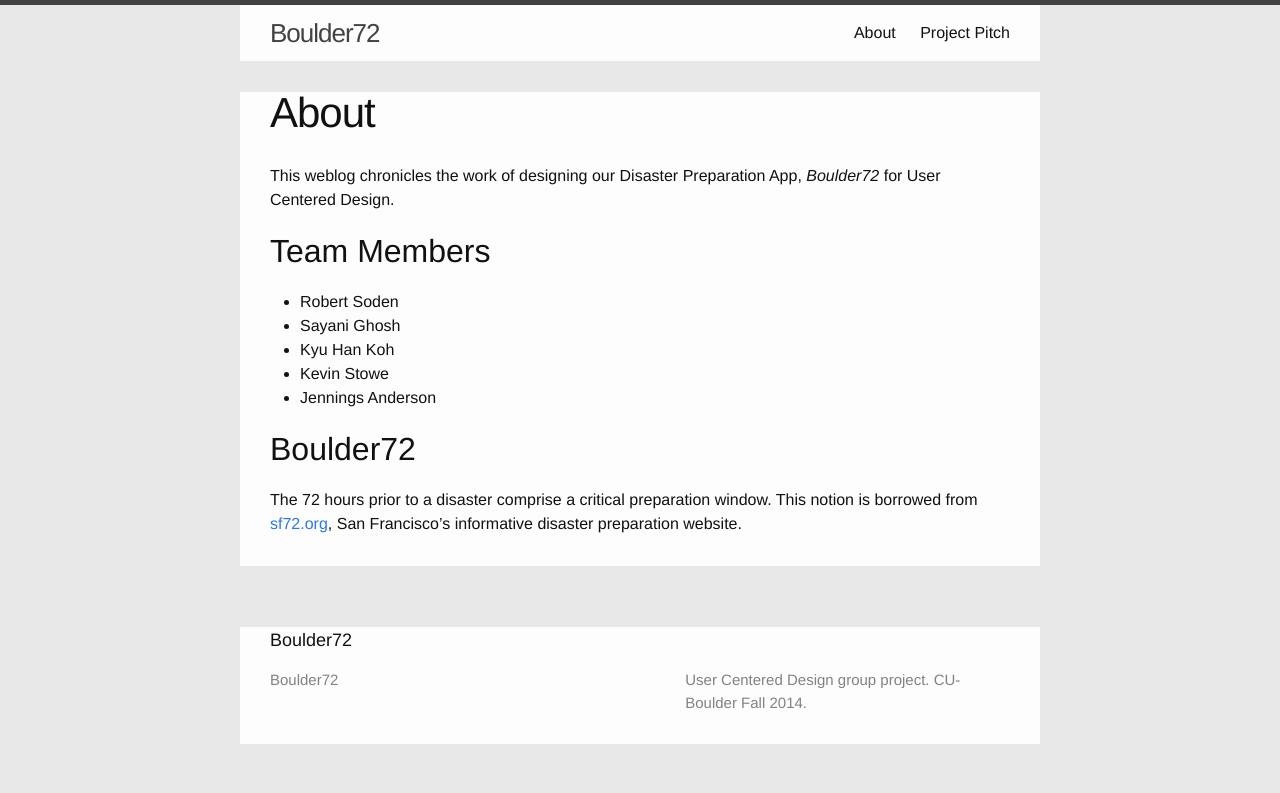
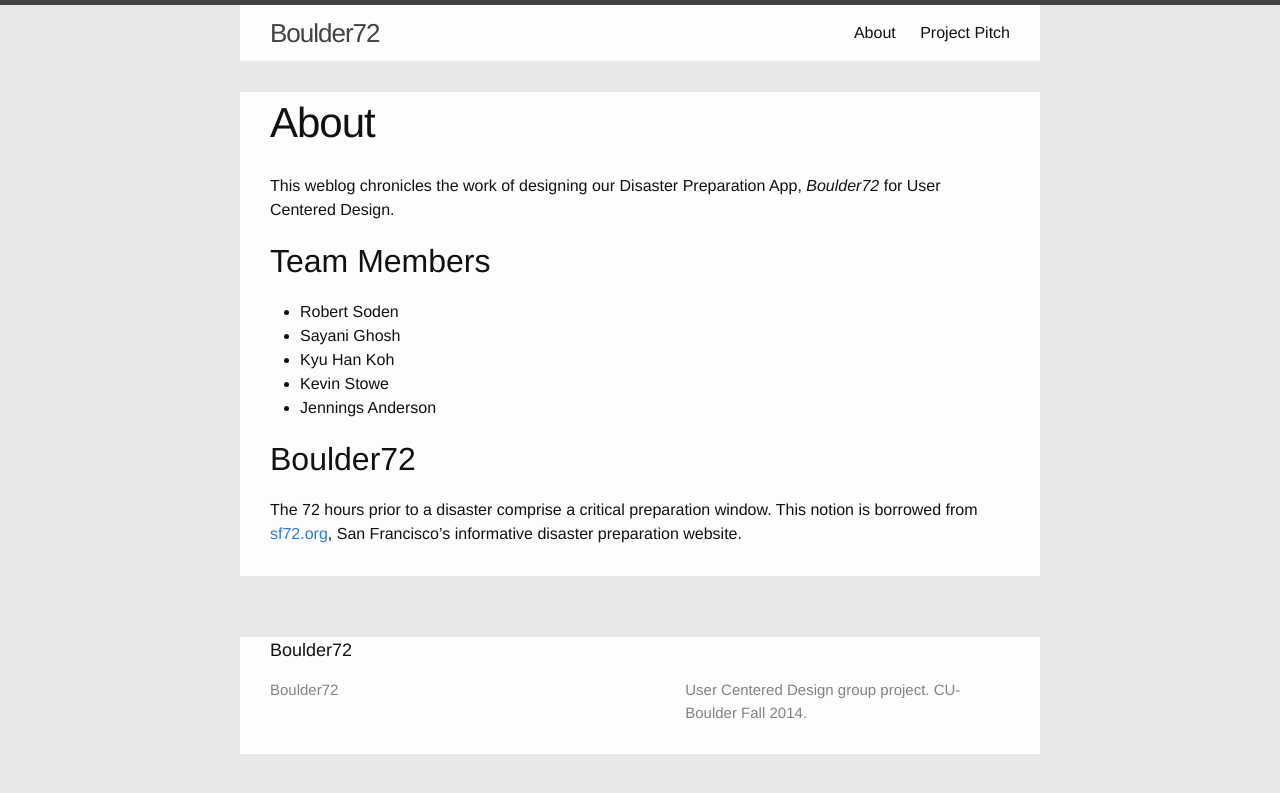
Before and after one commit to jenningsanderson/Boulder72, a Jekyll site: the page built from pages/about.md, in a window 1280 px wide. Shown: the top 793 px of the page. Built offline with Jekyll 4.4.1, drawn with Linux system fonts in a browser that asks for light colours.

Commit message:
makign it prettier

```diff
--- a/_sass/_custom.scss
+++ b/_sass/_custom.scss
@@ -6,3 +6,7 @@ p.attribution{
 .tagline{
 	color: $grey-color;
 }
+
+.post{
+	padding-top: 10px;
+}
```
